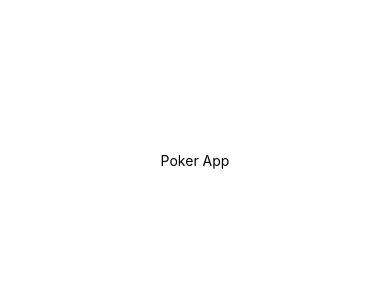
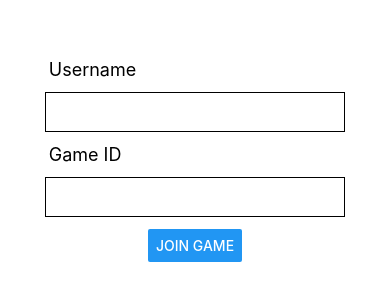
Before and after one commit to nihal-ramaswamy/poker, a React Native app in the folder player-app/: screen / in a window 390 px wide. Shown: the part 262-562 px from the top of the page. Built offline with nearby package versions, Linux system fonts and the light colour scheme.

Commit message:
Add simple game joining form in player app

```diff
--- a/player-app/App.tsx
+++ b/player-app/App.tsx
@@ -1,9 +1,35 @@
-import { StyleSheet, Text, View } from "react-native";
+import { useState } from "react";
+import { Button, StyleSheet, Text, TextInput, View } from "react-native";
+import axios from "./config/axios";
 
 export default function App() {
+  const [gameID, setGameID] = useState<string>("");
+  const [username, setUsername] = useState<string>("");
+
+  const joinGame = async () => {
+    const {
+      data: { playerID },
+    } = await axios.post("/game/join", {
+      gameID,
+      playerUsername: username,
+    });
+  };
+
   return (
     <View style={styles.container}>
-      <Text>Poker App</Text>
+      <View style={styles.labelContainer}>
+        <Text style={styles.label}>Username</Text>
+      </View>
+      <TextInput
+        style={styles.input}
+        onChangeText={setUsername}
+        value={username}
+      />
+      <View style={styles.labelContainer}>
+        <Text style={styles.label}>Game ID</Text>
+      </View>
+      <TextInput style={styles.input} onChangeText={setGameID} value={gameID} />
+      <Button onPress={joinGame} title="Join Game" />
     </View>
   );
 }
@@ -15,4 +41,17 @@ const styles = StyleSheet.create({
     alignItems: "center",
     justifyContent: "center",
   },
+  labelContainer: {
+    width: "75%",
+  },
+  label: {
+    fontSize: 18,
+  },
+  input: {
+    height: 40,
+    width: 300,
+    margin: 12,
+    borderWidth: 1,
+    padding: 10,
+  },
 });
```
